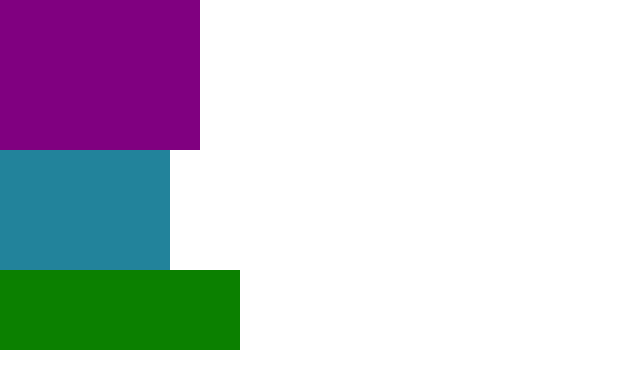
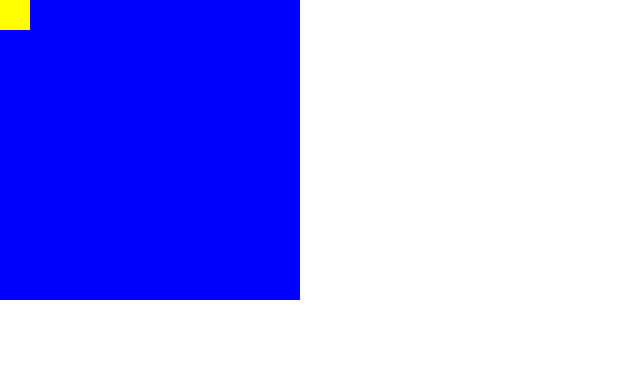
Before and after one commit to abdullahsadik00/web-dev, a plain HTML site: page Web_Design/Display Properties/index.html in a window 1280 px wide. Shown: the whole page, without its empty margins (0-640 px from the left). Drawn offline with Linux system fonts and the light colour scheme; files that its build step writes are made by us from their sources.

```diff
--- a/Web_Design/Display Properties/index.html
+++ b/Web_Design/Display Properties/index.html
@@ -17,9 +17,13 @@
 
     <!-- Position -->
 
-    <div class="car1"></div>
+    <!-- <div class="car1"></div>
     <div class="car2"></div>
-    <div class="car3"></div>
+    <div class="car3"></div> -->
+
+    <div class="box">
+        <div class="cube"></div>
+    </div>
 </body>
 
 </html>
--- a/Web_Design/Display Properties/style.css
+++ b/Web_Design/Display Properties/style.css
@@ -9,6 +9,10 @@
     width: 100%;
     height: 100%;
 }
+
+/* body {
+    height: 1500px;
+  } */
 
 p {
     /* display: inline; */
@@ -44,3 +48,19 @@
     height: 80px;
     background-color: rgb(11, 128, 0);
 }
+
+.box {
+    /* position: relative; */
+    /* position: fixed; */
+    width: 300px;
+    height: 300px;
+    background-color: blue;
+}
+
+.cube {
+    /* position: absolute; */
+    /* left: 300%; */
+    width: 30px;
+    height: 30px;
+    background-color: yellow;
+}
```
